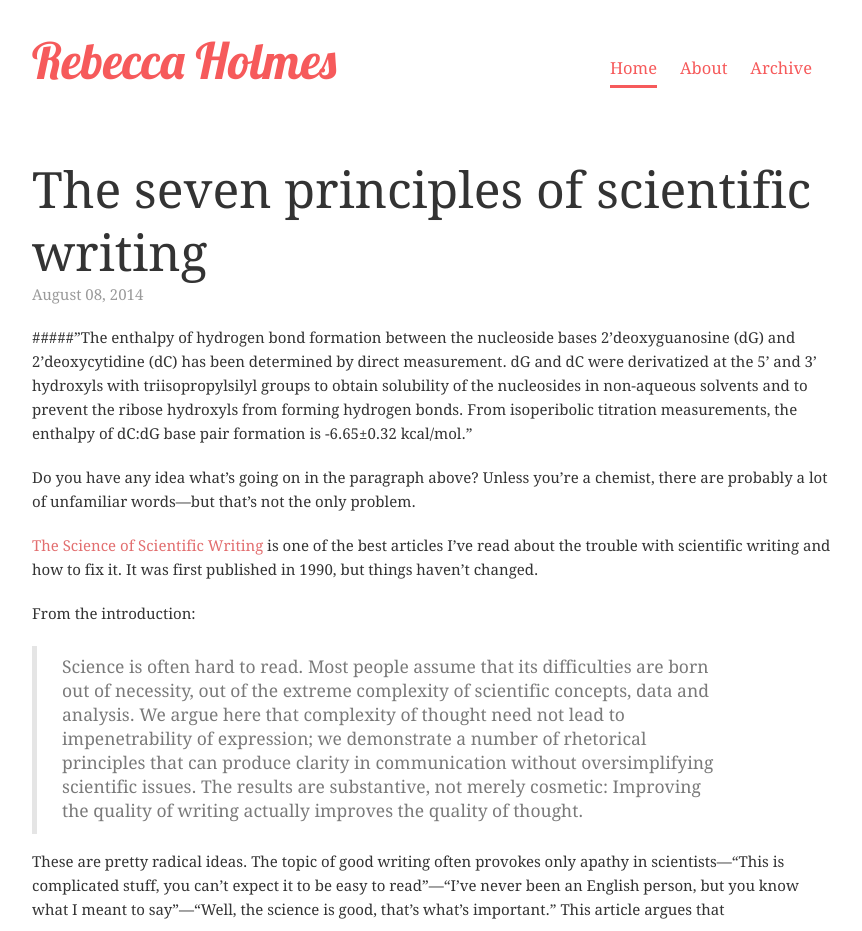
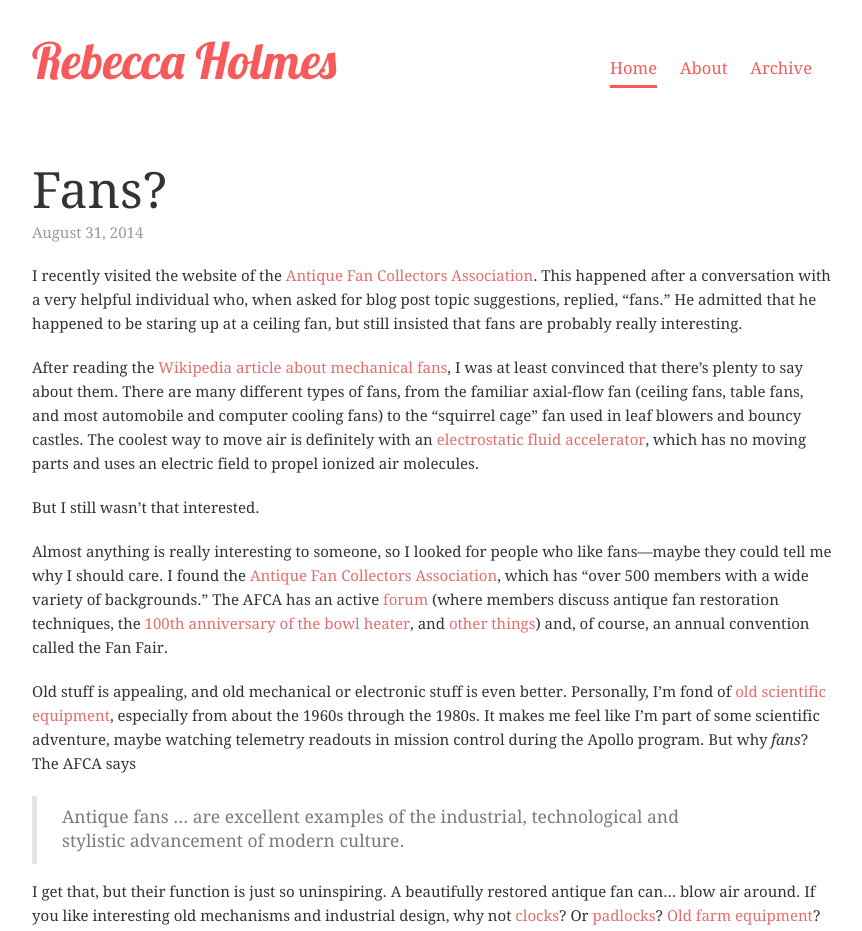
Before and after one commit to piscisvolans/piscisvolans.github.io, a Jekyll site: the page built from index.html, in a window 1280 px wide. Shown: the top 931 px of the page, without its empty margins (208-1070 px from the left). Built offline with Jekyll 4.4.1, drawn with Linux system fonts in a browser that asks for light colours; some web fonts are replaced; Markdown is read by kramdown in place of the engine named in the settings; the list of posts is cut into pages by our own code; comment, search, counter and statistics services are not loaded; some of the changed text lies outside the part shown.

Commit message:
New post: Fans?

```diff
--- a/_layouts/default.html
+++ b/_layouts/default.html
@@ -8,7 +8,9 @@
     <div class="container">
       <div class="masthead">
         <h3 class="masthead-title">
-          <div class="site-title"><a href="{{ site.baseurl }}/" title="Home">{{ site.title }}</a></div>
+          <div class="site-title"><a href="{{ site.baseurl }}/" title="Home">{{ site.title }}</a>
+		  </div>
+
 		  <div class="pull-right">
 		  {% for page_link in site.data.pages_list %}
 			  {% if page_link.name == page.title %}
--- /dev/null
+++ b/_posts/2014-08-31-the-antique-fan-collectors-association.md
@@ -0,0 +1,36 @@
+---
+layout: post
+title: "Fans?"
+comments: "True"
+---
+
+I recently visited the website of the [Antique Fan Collectors Association](http://www.fancollectors.org/). This happened after a conversation with a very helpful individual who, when asked for blog post topic suggestions, replied, "fans." He admitted that he happened to be staring up at a ceiling fan, but still insisted that fans are probably really interesting.
+
+After reading the [Wikipedia article about mechanical fans](http://en.wikipedia.org/wiki/Mechanical_fan), I was at least convinced that there's plenty to say about them. There are many different types of fans, from the familiar axial-flow fan (ceiling fans, table fans, and most automobile and computer cooling fans) to the "squirrel cage" fan used in leaf blowers and bouncy castles. The coolest way to move air is definitely with an [electrostatic fluid accelerator](http://en.wikipedia.org/wiki/Electrostatic_fluid_accelerator), which has no moving parts and uses an electric field to propel ionized air molecules.
+
+But I still wasn't that interested.
+
+Almost anything is really interesting to someone, so I looked for people who like fans&mdash;maybe they could tell me why I should care. I found the [Antique Fan Collectors Association](http://www.fancollectors.org/), which has "over 500 members with a wide variety of backgrounds." The AFCA has an active [forum](http://www.afcaforum.com/) (where members discuss antique fan restoration techniques, the [100th anniversary of the bowl heater](http://www.afcaforum.com/forum1/34237.html), and [other things](http://www.afcaforum.com/view_post.php?post_id=277514)) and, of course, an annual convention called the Fan Fair.
+
+Old stuff is appealing, and old mechanical or electronic stuff is even better. Personally, I'm fond of [old scientific equipment](http://eecue.com/b/743/The-Black-Hole---Los-Alamos-Laboratory-Salvage-Yard.html), especially from about the 1960s through the 1980s. It makes me feel like I'm part of some scientific adventure, maybe watching telemetry readouts in mission control during the Apollo program. But why *fans*? The AFCA says
+
+>Antique fans ... are excellent examples of the industrial, technological and stylistic advancement of modern culture.
+
+I get that, but their function is just so uninspiring. A beautifully restored antique fan can... blow air around. If you like interesting old mechanisms and industrial design, why not [clocks](http://www.nawcc.org/)? Or [padlocks](http://www.antique-padlocks.com/)? [Old farm equipment](http://www.faafea.com/)? [Antique stoves](http://www.antiquestoves.com/toac/safetyvalves.htm)?
+
+And then I found Tim Mark's [White Glove Fans](http://whiteglovefans.com/index/), and the answer was clear. They are really beautiful.
+
+<div class="row row-centered">
+
+<div class="col-sm-6 col-centered">
+<img src="http://static.squarespace.com/static/51f9c543e4b0339e6c66fa61/51f9c543e4b0339e6c66fa65/520c49d8e4b0f89d3278da8e/1376624805754/IMG_3518.jpg" width="100%" class="img-responsive in-text">
+</div>
+
+<div class="col-sm-6 col-centered">
+<img src="http://static.squarespace.com/static/51f9c543e4b0339e6c66fa61/51f9c543e4b0339e6c66fa6a/520da1d9e4b021ed6a2f3d31/1376625131359/IMG_0057.jpg" width="100%" class="img-responsive in-text">
+</div>
+</div>
+
+(Photo credits to Tim Mark.)
+
+I'm not going to start collecting antique fans anytime soon, but I think I felt a twinge of the fan fever. And it's good to be reminded that almost everything is interesting.
--- a/public/css/main.css
+++ b/public/css/main.css
@@ -252,6 +252,11 @@
   margin-right: auto;
 }
 
+
+.in-text {
+  padding-top:10px;
+  padding-bottom:20px;
+}
 
 /*
  * Masthead
```
Also changed, not shown: about.md (+1 -1 lines).
